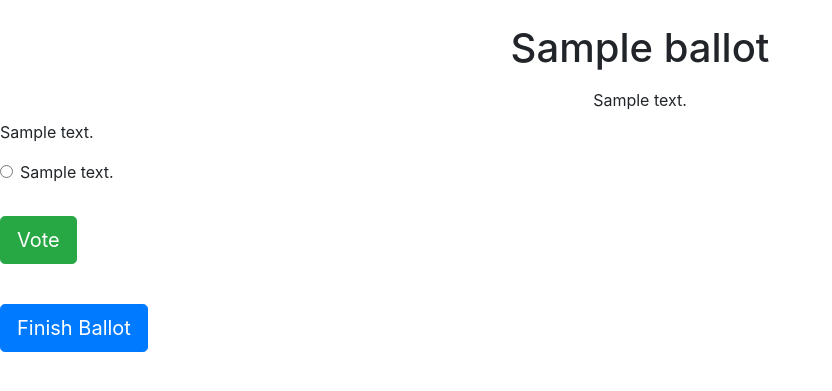
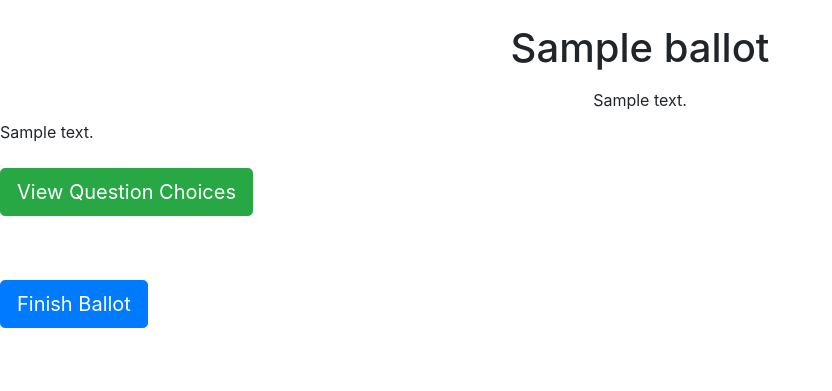
Before and after one commit to umbc-cmsc447-fa2021-voting/blind-voting-app, a Django app: page /1/ in a window 1280 px wide. Shown: the part 56-447 px from the top of the page, without its empty margins (0-832 px from the left). Run offline with Django 3.2, Linux system fonts and the light colour scheme; a user stored in the database is signed in; tables that the repository leaves empty hold one stand-in row (values such as "Sample post"); some libraries are stand-ins or nearby versions.

Commit message:
#11: Fixed the voting page up to better sum the votes. Separating the choices from the question list page into a page with just one question and choices makes it much easier to sum the votes. Before, only one question could be totaled at a time. It is still the same way, but it is less likely to mess the user up.

```diff
--- a/ballots/admin.py
+++ b/ballots/admin.py
@@ -17,7 +17,7 @@ class BallotsAdmin(admin.ModelAdmin):
 class QuestionAdmin(admin.ModelAdmin):
     def get_readonly_fields(self, request, obj=None):
         if obj:
-            return ["ballot"]  # Once the ballot is chosen it cannot be change
+            return ["ballot", "question_text"]  # Once the ballot is chosen it cannot be change
         else:
             return []
 
@@ -25,7 +25,7 @@ class QuestionAdmin(admin.ModelAdmin):
 class ChoiceAdmin(admin.ModelAdmin):
     def get_readonly_fields(self, request, obj=None):
         if obj:
-            return ["question", "votes"]  # Once the question is chosen it cannot change
+            return ["question", "choice_text", "votes"]  # Once the question is chosen it cannot change
         else:
             return ["votes"]  # Makes the vote field readonly. The admins can not edit it
 
--- a/ballots/templates/ballots/detail.html
+++ b/ballots/templates/ballots/detail.html
@@ -21,21 +21,12 @@
 
 
     {% for question in question_list %}
-    <p>{{question.question_text}}</p>
-    <form action="{% url 'ballots:vote' question.id %}" method="post">
-        {% csrf_token %}
-        {% for choice in question.choice_set.all %}
-        <div class="form-check">
-            <input type="radio" name="choice" class="form-check-input" id="choice{{ forloop.counter }}"
-                value="{{ choice.id }}" />
-            <label for="choice{{ forloop.counter }}">{{ choice.choice_text }}</label>
-        </div>
-        {% endfor %}
-        <input type="submit" value="Vote" class="btn btn-success btn-lg mt-4" />
-        <p>
-            <!--Spacing Between Questions-->
-        </p>
-    </form>
+    <p>
+        {{question.question_text}}
+        <br>
+        <a href="{% url 'ballots:detail-q' current_b_id question.id %}" class="btn btn-success btn-lg mt-4">View Question Choices</a>
+    </p>
+    <br>
     {% endfor %}
     <a href="{% url 'ballots:index' %}" class="btn btn-primary btn-lg mt-4">Finish Ballot</a>
 
--- a/ballots/urls.py
+++ b/ballots/urls.py
@@ -7,7 +7,8 @@ app_name = 'ballots'
 urlpatterns = [
     path('', views.index, name='index'),
     path('<int:ballot_id>/', views.detail, name='detail'),
-    path('<int:question_id>/vote/', views.vote, name='vote'),
+    path('<int:ballot_id>/<int:question_id>/question/', views.detail_q, name='detail-q'),
+    path('<int:ballot_id>/<int:question_id>/vote/', views.vote, name='vote'),
     path('<int:ballot_id>/results/', views.results, name='results'),
     path('ballot-admin', BallotAdminView.as_view(), name='ballot-admin'),
     path('ballot-admin/published', PublishedBallotsView.as_view(), name='published'),
--- a/ballots/views.py
+++ b/ballots/views.py
@@ -30,10 +30,23 @@ def detail(request, ballot_id):
     try:
         ballot = Ballot.objects.get(pk=ballot_id)
         question_list = Question.objects.filter(ballot=ballot_id)
-        context = {'ballot': ballot, 'question_list': question_list}
+        b_id = ballot_id
+        context = {'ballot': ballot, 'question_list': question_list, 'current_b_id': b_id}
     except Ballot.DoesNotExist:
         raise Http404("Ballot does not exist")
     return render(request, 'ballots/detail.html', context=context)
+
+
+def detail_q(request, ballot_id, question_id):
+    if not request.user.is_authenticated:
+        return redirect('/users/login/')
+    try:
+        current_ballot = ballot_id
+        question = get_object_or_404(Question, pk=question_id)
+        context = {'current_b_id': current_ballot, 'question': question}
+    except Ballot.DoesNotExist:
+        raise Http404("Ballot does not exist")
+    return render(request, 'ballots/vote.html', context=context)
 
 
 def results(request, ballot_id):
@@ -46,7 +59,7 @@ def results(request, ballot_id):
     return render(request, 'ballots/results.html', context=context)
 
 
-def vote(request, question_id):
+def vote(request, ballot_id, question_id):
     if not request.user.is_authenticated:
         return redirect('/users/login/')
     # print(request.POST['choice'])
@@ -55,8 +68,9 @@ def vote(request, question_id):
         selected_choice = question.choice_set.get(pk=request.POST['choice'])
     except (KeyError, Choice.DoesNotExist):
         # Redisplay the question voting form.
-        return render(request, 'ballots/detail.html', {
+        return render(request, 'ballots/vote.html', {
             'question': question,
+            'current_b_id': ballot_id,
             'error_message': "You didn't select a choice.",
         })
     else:
@@ -65,7 +79,7 @@ def vote(request, question_id):
         # Always return an HttpResponseRedirect after successfully dealing
         # with POST data. This prevents data from being posted twice if a
         # user hits the Back button.
-        return HttpResponseRedirect(reverse('ballots:index'))
+        return HttpResponseRedirect(reverse('ballots:detail', kwargs={'ballot_id': ballot_id}))
 
 class UserAccessMixin(PermissionRequiredMixin):
     def dispatch(self, request, *args, **kwargs):
```
Also changed, not shown: ballots/templates/ballots/index.html (+6 -6 lines), ballots/templates/ballots/vote.html (added, +43 -0 lines).
